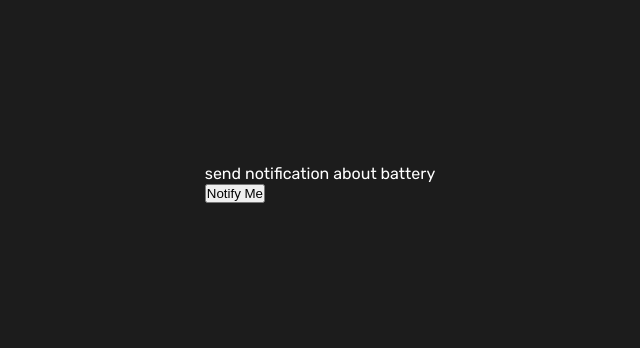
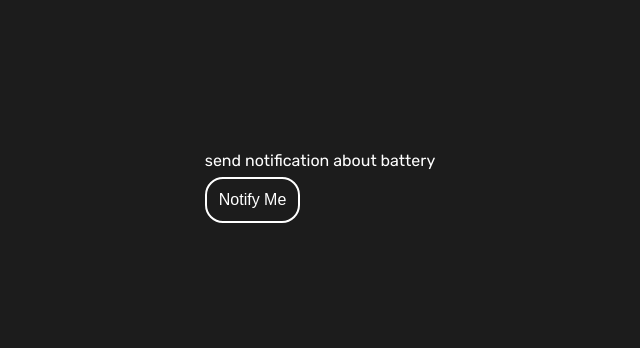
Before and after one commit to osaf96/battery-indicator, a plain HTML site: page index.html in a window 1280 px wide. Shown: the part 327-675 px from the top of the page, without its empty margins (320-960 px from the left). Drawn offline with nearby package versions, Linux system fonts and the light colour scheme.

Commit message:
add styles

```diff
--- a/styles/style.css
+++ b/styles/style.css
@@ -201,3 +201,27 @@ body{
   opacity: 0.8;
 
 }
+.notify{
+    padding: 10px;
+
+
+}
+.notify-btn{
+    background-color: var(--body-color);
+    border: 2px solid #fff;
+    color: #fff;
+    padding: 12px;
+    cursor: pointer;
+   border-radius: 18px;
+   font-size: 16px;
+}
+.notify-btn:hover{
+    background-color: #fff;
+    color: var(--body-color);
+    cursor: pointer;
+
+}
+.btn-detalis{
+    padding-bottom: 7px;
+    padding-top: 7px;
+}
```
